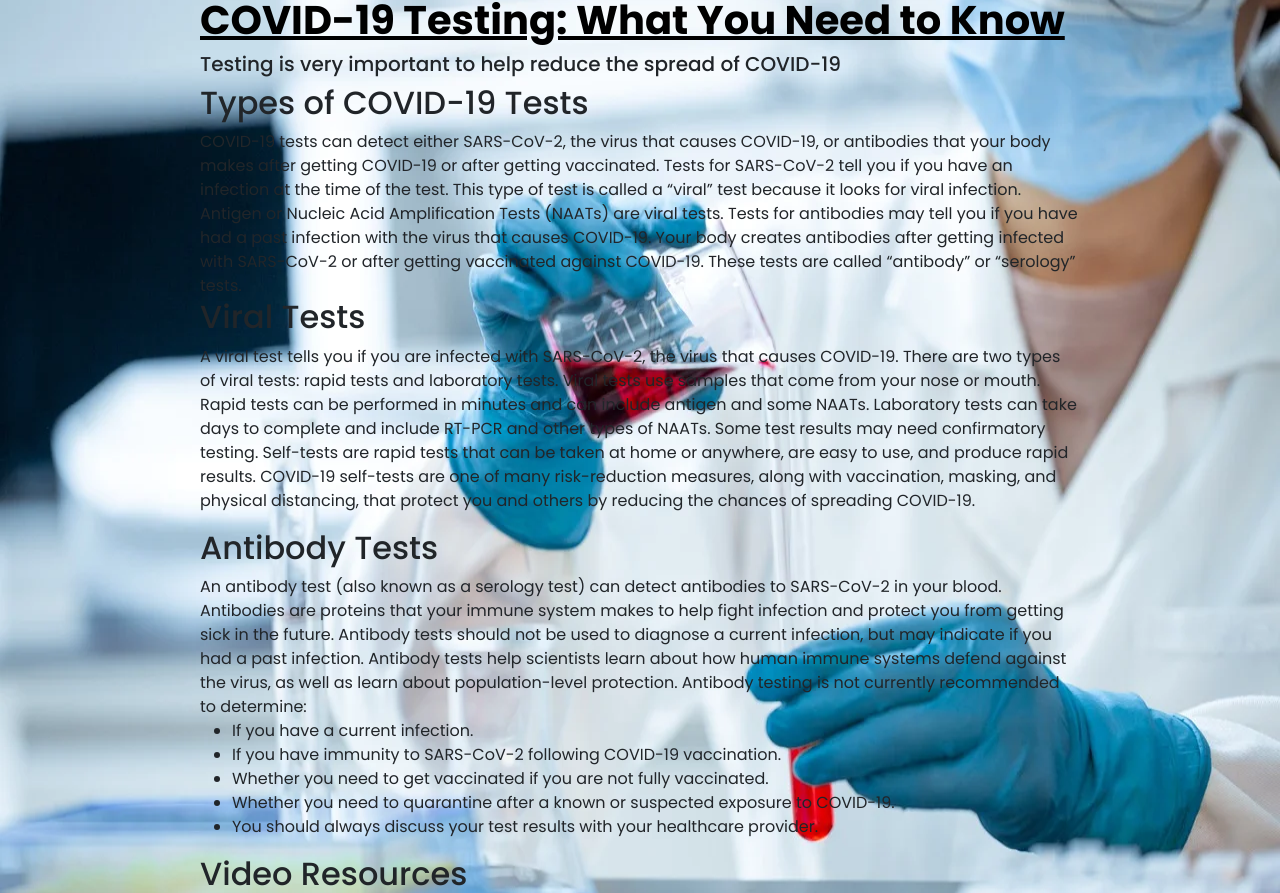
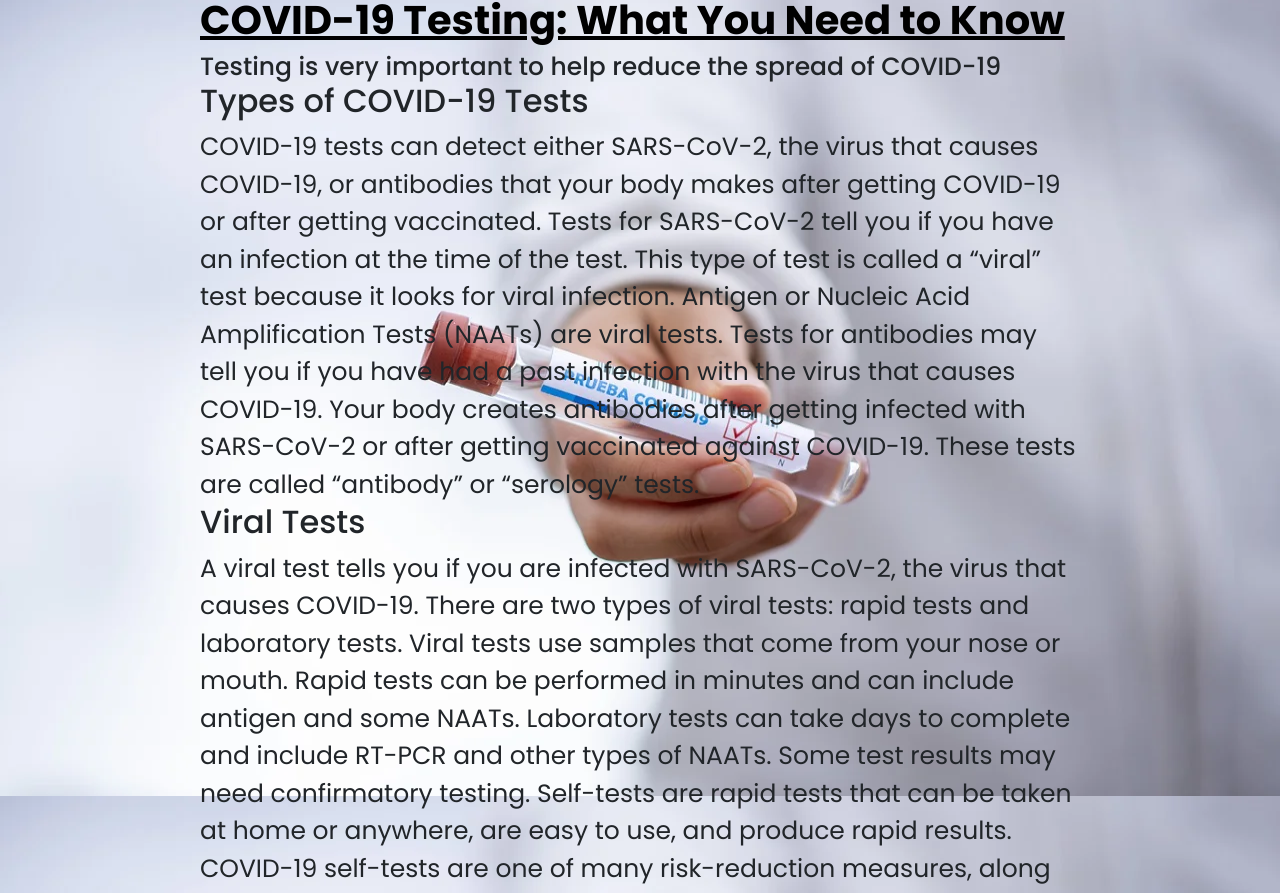
Before and after one commit to Daud8090/covidometer, a React (Create React App) app: page /covidometer/Covid in a window 1280 px wide. Shown: the part 60-953 px from the top of the page. Built offline with nearby package versions, Linux system fonts and the light colour scheme.

Commit message:
6th commit

```diff
--- a/src/components/body/Body.css
+++ b/src/components/body/Body.css
@@ -4,28 +4,28 @@
 }
 .fixedbg1 {
     width: 100%;
-    height: 600px;
+    height: 100%;
     background-image: url("../../utility/1.webp");
     background-size: 100% 100%;
   background-attachment: fixed;
 }
 .fixedbg2 {
     width: 100%;
-    height: 600px;
+    height: 100%;
     background-image: url("../../utility/2.webp");
     background-size: 100% 100%;
   background-attachment: fixed;
 }
 .fixedbg3 {
     width: 100%;
-    height: 600px;
+    height: 100%;
     background-image: url("../../utility/3.webp");
     background-size: 100% 100%;
   background-attachment: fixed;
 }
 .fixedbg4 {
     width: 100%;
-    height: 600px;
+    height: 100%;
     background-image: url("../../utility/4.webp");
     background-size: 100% 100%;
   background-attachment: fixed;
--- a/src/components/covid/Covid.css
+++ b/src/components/covid/Covid.css
@@ -10,11 +10,12 @@
   }
   .paragraph{
     margin:auto;
+    font-size: 25px;
   }
   .fixed-bg {
     width: 100%;
     height: 100%;
-    background-image: url("../../utility/background/covid.webp");
+    background-image: url("../../utility/background/covid121.webp");
     background-size: 100% 100%;
   background-attachment: fixed;
 }
--- a/src/components/covid/Covid.jsx
+++ b/src/components/covid/Covid.jsx
@@ -5,16 +5,16 @@ function Covid() {
         <div className='fixed-bg'>
             <div class="yourhealth">
                 <h1> <strong className='heading'>COVID-19 Testing: What You Need to Know </strong> </h1>
-                <h5> Testing is very important to help reduce the spread of COVID-19 </h5>
+                <h5 className="paragraph"> Testing is very important to help reduce the spread of COVID-19 </h5>
                 <h2> Types of COVID-19 Tests </h2>
-                <p class="paragraph">COVID-19 tests can detect either SARS-CoV-2, the virus that causes COVID-19, or antibodies that your body makes after getting COVID-19 or after getting vaccinated.
+                <p className="paragraph">COVID-19 tests can detect either SARS-CoV-2, the virus that causes COVID-19, or antibodies that your body makes after getting COVID-19 or after getting vaccinated.
                     Tests for SARS-CoV-2 tell you if you have an infection at the time of the test. This type of test is called a “viral” test because it looks for viral infection. Antigen or Nucleic Acid Amplification Tests (NAATs) are viral tests.
                     Tests for antibodies may tell you if you have had a past infection with the virus that causes COVID-19. Your body creates antibodies after getting infected with SARS-CoV-2 or after getting vaccinated against COVID-19. These tests are called “antibody” or “serology” tests.</p>
                 <h2>Viral Tests</h2>
-                <p>A viral test tells you if you are infected with SARS-CoV-2, the virus that causes COVID-19. There are two types of viral tests: rapid tests and laboratory tests. Viral tests use samples that come from your nose or mouth. Rapid tests can be performed in minutes and can include antigen and some NAATs. Laboratory tests can take days to complete and include RT-PCR and other types of NAATs. Some test results may need confirmatory testing.
+                <p className="paragraph">A viral test tells you if you are infected with SARS-CoV-2, the virus that causes COVID-19. There are two types of viral tests: rapid tests and laboratory tests. Viral tests use samples that come from your nose or mouth. Rapid tests can be performed in minutes and can include antigen and some NAATs. Laboratory tests can take days to complete and include RT-PCR and other types of NAATs. Some test results may need confirmatory testing.
                     Self-tests are rapid tests that can be taken at home or anywhere, are easy to use, and produce rapid results. COVID-19 self-tests are one of many risk-reduction measures, along with vaccination, masking, and physical distancing, that protect you and others by reducing the chances of spreading COVID-19.</p>
                 <h2> Antibody Tests </h2>
-                <p> An antibody test (also known as a serology test) can detect antibodies to SARS-CoV-2 in your blood. Antibodies are proteins that your immune system makes to help fight infection and protect you from getting sick in the future.
+                <p className="paragraph"> An antibody test (also known as a serology test) can detect antibodies to SARS-CoV-2 in your blood. Antibodies are proteins that your immune system makes to help fight infection and protect you from getting sick in the future.
                     Antibody tests should not be used to diagnose a current infection, but may indicate if you had a past infection. Antibody tests help scientists learn about how human immune systems defend against the virus, as well as learn about population-level protection.
                     Antibody testing is not currently recommended to determine:
                     <ul>
@@ -25,7 +25,7 @@ function Covid() {
                         <li>You should always discuss your test results with your healthcare provider.</li></ul>
                 </p>
                 <h2>Video Resources</h2>
-                <p> go through this link for more understanding <a href="https://youtu.be/v8ITXt1Cfas">vedio link 1</a>
+                <p className="paragraph"> go through this link for more understanding <a href="https://youtu.be/v8ITXt1Cfas">vedio link 1</a>
                     <a href="https://youtu.be/aHXvLRKViAk"> vedio link 2</a>
                 </p>
             </div>
```
Also changed, not shown: src/utility/background/covid121.webp (added).
